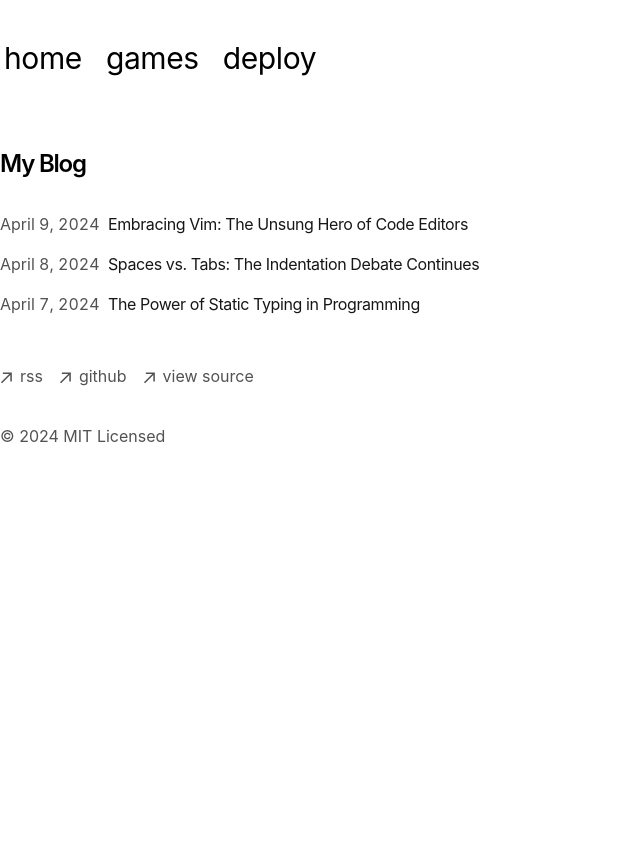
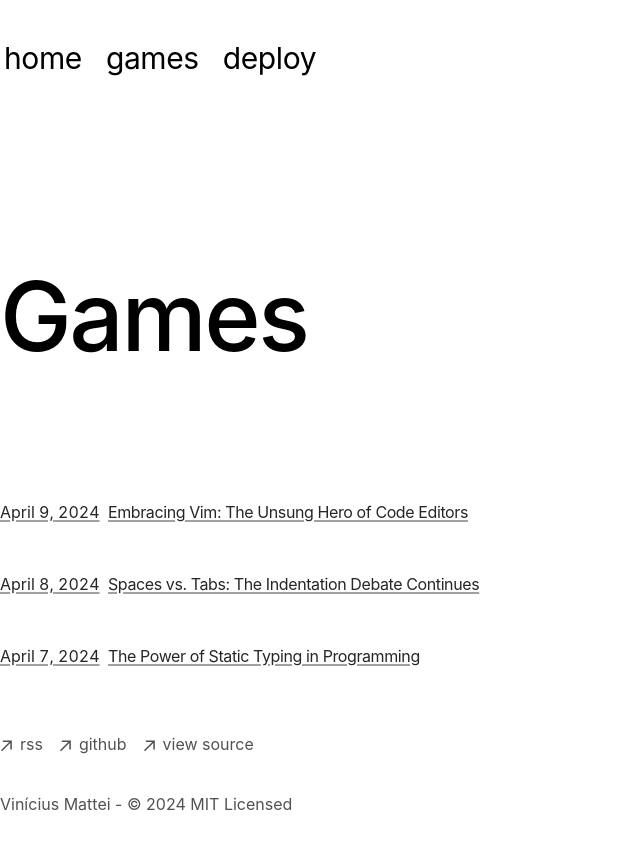
Before and after one commit to vpmattei/vinicius_mattei_portfolio, a Next.js app: page /blog in a window 1280 px wide. Shown: the top 850 px of the page, without its empty margins (0-640 px from the left). Before the commit the page ends 800 px from the top, so only its background shows below. Built offline with nearby package versions, Linux system fonts and the light colour scheme.

Commit message:
Changed footer and Blog page

```diff
--- a/app/blog/page.tsx
+++ b/app/blog/page.tsx
@@ -1,15 +1,15 @@
-import { BlogPosts } from 'app/components/posts'
+import { BlogPosts } from "app/components/posts";
 
 export const metadata = {
-  title: 'Blog',
-  description: 'Read my blog.',
-}
+  title: "Blog",
+  description: "Read my blog.",
+};
 
 export default function Page() {
   return (
-    <section>
-      <h1 className="font-semibold text-2xl mb-8 tracking-tighter">My Blog</h1>
+    <section className="prose">
+      <h1>Games</h1>
       <BlogPosts />
     </section>
-  )
+  );
 }
--- a/app/components/footer.tsx
+++ b/app/components/footer.tsx
@@ -54,7 +54,7 @@ export default function Footer() {
         </li>
       </ul>
       <p className="mt-8 text-neutral-600 dark:text-neutral-300">
-        © {new Date().getFullYear()} MIT Licensed
+        Vinícius Mattei - © {new Date().getFullYear()} MIT Licensed
       </p>
     </footer>
   )
```
